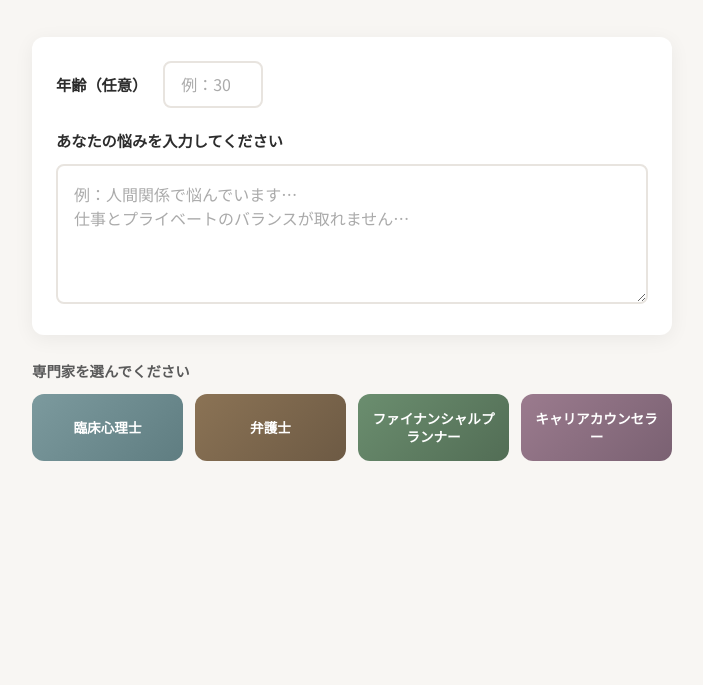
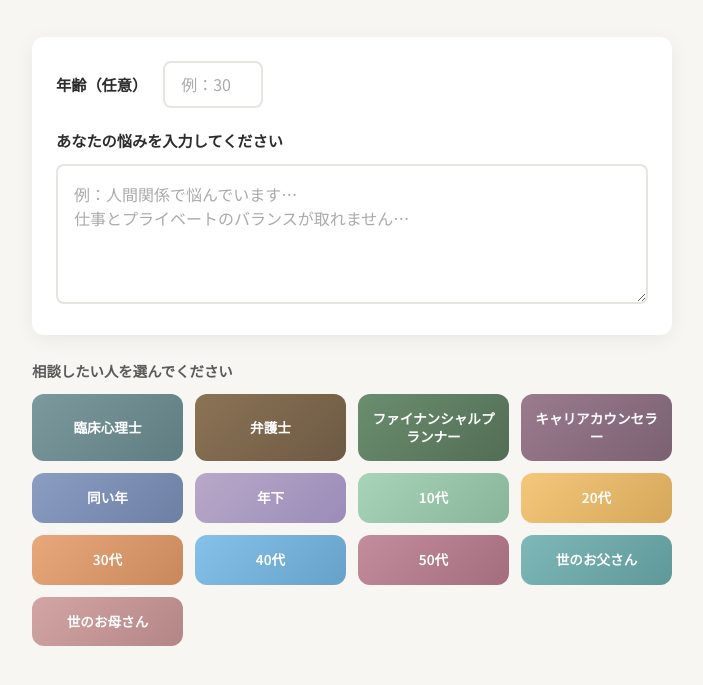
Before and after one commit to nobu5129maki-crypto/senmonka-advice, a website: page index.html in a window 1280 px wide. Shown: the part 111-796 px from the top of the page, without its empty margins (288-991 px from the left). Drawn offline with Linux system fonts and the light colour scheme.

Commit message:
Add files via upload

```diff
--- a/index.html
+++ b/index.html
@@ -146,6 +146,12 @@
 
     @media (min-width: 480px) {
       .buttons {
+        grid-template-columns: repeat(3, 1fr);
+      }
+    }
+
+    @media (min-width: 640px) {
+      .buttons {
         grid-template-columns: repeat(4, 1fr);
       }
     }
@@ -187,6 +193,42 @@
 
     .expert-btn.career {
       background: linear-gradient(135deg, #9b7b8e 0%, #7a6172 100%);
+    }
+
+    .expert-btn.same-age {
+      background: linear-gradient(135deg, #8b9dc3 0%, #6d7fa3 100%);
+    }
+
+    .expert-btn.younger {
+      background: linear-gradient(135deg, #b8a9c9 0%, #9a8bb9 100%);
+    }
+
+    .expert-btn.teens {
+      background: linear-gradient(135deg, #a8d5ba 0%, #88b59a 100%);
+    }
+
+    .expert-btn.twenties {
+      background: linear-gradient(135deg, #f5c77a 0%, #d5a75a 100%);
+    }
+
+    .expert-btn.thirties {
+      background: linear-gradient(135deg, #e8a87c 0%, #c8885c 100%);
+    }
+
+    .expert-btn.forties {
+      background: linear-gradient(135deg, #85c1e9 0%, #65a1c9 100%);
+    }
+
+    .expert-btn.fifties {
+      background: linear-gradient(135deg, #c38d9e 0%, #a36d7e 100%);
+    }
+
+    .expert-btn.dad {
+      background: linear-gradient(135deg, #7eb8b8 0%, #5e9898 100%);
+    }
+
+    .expert-btn.mom {
+      background: linear-gradient(135deg, #d4a5a5 0%, #b48585 100%);
     }
 
     .response-section {
@@ -301,20 +343,21 @@
     </section>
 
     <section class="expert-section">
-      <p class="expert-label">専門家を選んでください</p>
+      <p class="expert-label">相談したい人を選んでください</p>
       <div class="buttons">
-        <button class="expert-btn psych" data-expert="psych">
-          臨床心理士
-        </button>
-        <button class="expert-btn law" data-expert="law">
-          弁護士
-        </button>
-        <button class="expert-btn fp" data-expert="fp">
-          ファイナンシャルプランナー
-        </button>
-        <button class="expert-btn career" data-expert="career">
-          キャリアカウンセラー
-        </button>
+        <button class="expert-btn psych" data-expert="psych">臨床心理士</button>
+        <button class="expert-btn law" data-expert="law">弁護士</button>
+        <button class="expert-btn fp" data-expert="fp">ファイナンシャルプランナー</button>
+        <button class="expert-btn career" data-expert="career">キャリアカウンセラー</button>
+        <button class="expert-btn same-age" data-expert="same_age">同い年</button>
+        <button class="expert-btn younger" data-expert="younger">年下</button>
+        <button class="expert-btn teens" data-expert="teens">10代</button>
+        <button class="expert-btn twenties" data-expert="twenties">20代</button>
+        <button class="expert-btn thirties" data-expert="thirties">30代</button>
+        <button class="expert-btn forties" data-expert="forties">40代</button>
+        <button class="expert-btn fifties" data-expert="fifties">50代</button>
+        <button class="expert-btn dad" data-expert="dad">世のお父さん</button>
+        <button class="expert-btn mom" data-expert="mom">世のお母さん</button>
       </div>
     </section>
 
@@ -332,7 +375,16 @@
       psych: { name: '臨床心理士', icon: '🧠', color: '#7c9a9e' },
       law: { name: '弁護士', icon: '⚖️', color: '#8b7355' },
       fp: { name: 'ファイナンシャルプランナー', icon: '💰', color: '#6b8e6f' },
-      career: { name: 'キャリアカウンセラー', icon: '📋', color: '#9b7b8e' }
+      career: { name: 'キャリアカウンセラー', icon: '📋', color: '#9b7b8e' },
+      same_age: { name: '同い年', icon: '🤝', color: '#8b9dc3' },
+      younger: { name: '年下', icon: '✨', color: '#b8a9c9' },
+      teens: { name: '10代', icon: '🌱', color: '#a8d5ba' },
+      twenties: { name: '20代', icon: '🌟', color: '#f5c77a' },
+      thirties: { name: '30代', icon: '💼', color: '#e8a87c' },
+      forties: { name: '40代', icon: '📊', color: '#85c1e9' },
+      fifties: { name: '50代', icon: '🍂', color: '#c38d9e' },
+      dad: { name: '世のお父さん', icon: '👨', color: '#7eb8b8' },
+      mom: { name: '世のお母さん', icon: '👩', color: '#d4a5a5' }
     };
 
     const worryInput = document.getElementById('worry-input');
@@ -382,7 +434,7 @@
           responseIcon.textContent = expert.icon;
           responseIcon.style.background = expert.color;
           responseTitle.textContent = expert.name + 'からのアドバイス';
-          responseContent.textContent = '悩みを入力してから、専門家を選んでください。';
+          responseContent.textContent = '悩みを入力してから、相談したい人を選んでください。';
           responseContent.classList.add('response-placeholder');
           responseSection.classList.add('visible');
           responseSection.scrollIntoView({ behavior: 'smooth', block: 'nearest' });
```
